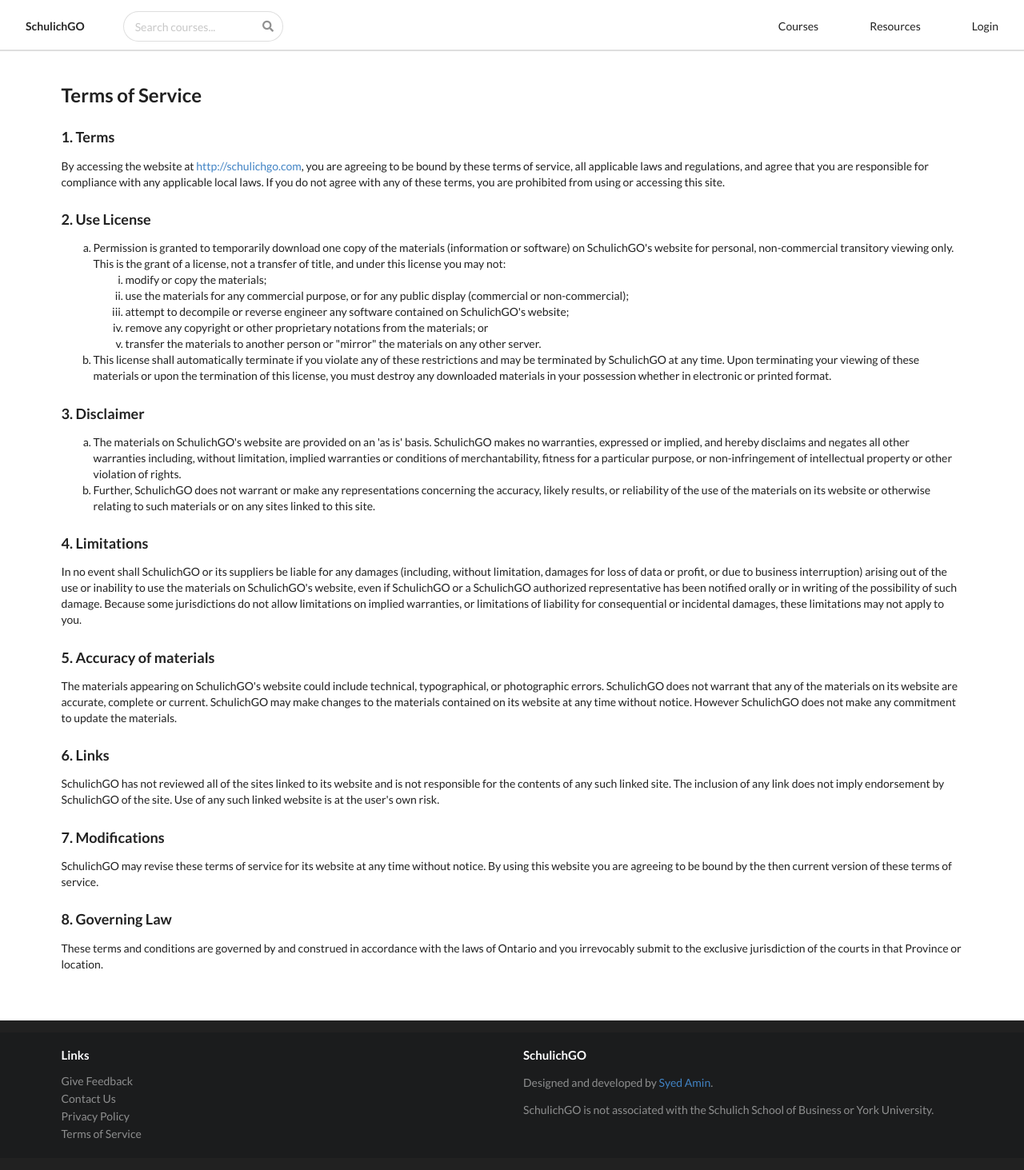
After one commit to syedaminx/schulichgo, a Django app: page /terms-of-service in a window 1280 px wide. The commit adds this page. Shown: the whole page at 80% size. Run offline with Django 3.2, Linux system fonts and the light colour scheme.

Commit message:
created privacy policy, terms of service, and footer

```diff
--- a/core/templates/base.html
+++ b/core/templates/base.html
@@ -11,11 +11,17 @@
     <script src="https://code.jquery.com/jquery-3.4.1.min.js" integrity="sha256-CSXorXvZcTkaix6Yvo6HppcZGetbYMGWSFlBw8HfCJo=" crossorigin="anonymous"></script>
   </head>
   <body>
+    <div class="main">
     {% include './navbar.html' %}
 
     {% block content %}
 
     {% endblock content %}
+    </div>
+
+    <div class="footer">
+    {% include './footer.html' %}
+    </div>
     <script src="https://cdnjs.cloudflare.com/ajax/libs/semantic-ui/2.4.1/semantic.min.js"></script>
   </body>
 </html>
--- /dev/null
+++ b/core/templates/footer.html
@@ -0,0 +1,20 @@
+<div class="ui inverted vertical footer segment">
+  <div class="ui container" style="margin-top: 1vh; margin-bottom: 1vh;">
+    <div class="ui stackable inverted grid">
+      <div class="eight wide column">
+        <h4 class="ui inverted header">Links</h4>
+        <div class="ui inverted link list">
+          <a href="#" class="item">Give Feedback</a>
+          <a href="#" class="item">Contact Us</a>
+          <a href="{% url 'privacy_policy' %}" class="item">Privacy Policy</a>
+          <a href="{% url 'terms' %}" class="item">Terms of Service</a>
+        </div>
+      </div>
+      <div class="eight wide column">
+        <h4 class="ui inverted header">SchulichGO</h4>
+        <p style="color: rgba(255,255,255,.5)">Designed and developed by <a href="https://www.linkedin.com/in/syed-amin" target="_blank">Syed Amin</a>.</p>
+        <p style="color: rgba(255,255,255,.5)">SchulichGO is not associated with the Schulich School of Business or York University.</p>
+      </div>
+    </div>
+  </div>
+</div>
--- a/core/templates/navbar.html
+++ b/core/templates/navbar.html
@@ -10,7 +10,7 @@
     <form method="GET" action="{% url 'search' %}" class="ui search">
       <div class="ui icon input">
         <input class="prompt" type="text" name="q" value="{{ request.GET.get.q }}"placeholder="Search courses...">
-        <i class="search icon" style="cursor: pointer;"></i>
+        <i class="search icon" type="submit"></i>
       </div>
       <!-- <div class="ui icon input">
         <input class="prompt" type="text" name="q" value="{{ request.GET.get.q }}"placeholder="Search courses...">
--- /dev/null
+++ b/core/templates/terms.html
@@ -0,0 +1,43 @@
+{% extends 'base.html' %}
+
+{% block title %}- Terms of Service{% endblock title %}
+
+{% block content %}
+
+<div class="ui container">
+
+  <h2>Terms of Service</h2>
+
+  <h3>1. Terms</h3>
+  <p>By accessing the website at <a href="http://schulichgo.com">http://schulichgo.com</a>, you are agreeing to be bound by these terms of service, all applicable laws and regulations, and agree that you are responsible for compliance with any applicable local laws. If you do not agree with any of these terms, you are prohibited from using or accessing this site.</p>
+  <h3>2. Use License</h3>
+  <ol type="a">
+     <li>Permission is granted to temporarily download one copy of the materials (information or software) on SchulichGO's website for personal, non-commercial transitory viewing only. This is the grant of a license, not a transfer of title, and under this license you may not:
+     <ol type="i">
+         <li>modify or copy the materials;</li>
+         <li>use the materials for any commercial purpose, or for any public display (commercial or non-commercial);</li>
+         <li>attempt to decompile or reverse engineer any software contained on SchulichGO's website;</li>
+         <li>remove any copyright or other proprietary notations from the materials; or</li>
+         <li>transfer the materials to another person or "mirror" the materials on any other server.</li>
+     </ol>
+      </li>
+     <li>This license shall automatically terminate if you violate any of these restrictions and may be terminated by SchulichGO at any time. Upon terminating your viewing of these materials or upon the termination of this license, you must destroy any downloaded materials in your possession whether in electronic or printed format.</li>
+  </ol>
+  <h3>3. Disclaimer</h3>
+  <ol type="a">
+     <li>The materials on SchulichGO's website are provided on an 'as is' basis. SchulichGO makes no warranties, expressed or implied, and hereby disclaims and negates all other warranties including, without limitation, implied warranties or conditions of merchantability, fitness for a particular purpose, or non-infringement of intellectual property or other violation of rights.</li>
+     <li>Further, SchulichGO does not warrant or make any representations concerning the accuracy, likely results, or reliability of the use of the materials on its website or otherwise relating to such materials or on any sites linked to this site.</li>
+  </ol>
+  <h3>4. Limitations</h3>
+  <p>In no event shall SchulichGO or its suppliers be liable for any damages (including, without limitation, damages for loss of data or profit, or due to business interruption) arising out of the use or inability to use the materials on SchulichGO's website, even if SchulichGO or a SchulichGO authorized representative has been notified orally or in writing of the possibility of such damage. Because some jurisdictions do not allow limitations on implied warranties, or limitations of liability for consequential or incidental damages, these limitations may not apply to you.</p>
+  <h3>5. Accuracy of materials</h3>
+  <p>The materials appearing on SchulichGO's website could include technical, typographical, or photographic errors. SchulichGO does not warrant that any of the materials on its website are accurate, complete or current. SchulichGO may make changes to the materials contained on its website at any time without notice. However SchulichGO does not make any commitment to update the materials.</p>
+  <h3>6. Links</h3>
+  <p>SchulichGO has not reviewed all of the sites linked to its website and is not responsible for the contents of any such linked site. The inclusion of any link does not imply endorsement by SchulichGO of the site. Use of any such linked website is at the user's own risk.</p>
+  <h3>7. Modifications</h3>
+  <p>SchulichGO may revise these terms of service for its website at any time without notice. By using this website you are agreeing to be bound by the then current version of these terms of service.</p>
+  <h3>8. Governing Law</h3>
+  <p>These terms and conditions are governed by and construed in accordance with the laws of Ontario and you irrevocably submit to the exclusive jurisdiction of the courts in that Province or location.</p>
+
+</div>
+{% endblock %}
--- a/core/urls.py
+++ b/core/urls.py
@@ -7,5 +7,7 @@
     path('login/', views.login, name='login'),
     path("logout/", auth_views.LogoutView.as_view(), name="logout"),
     path('social-auth', include('social_django.urls', namespace='social')),
-    path('results/', views.search, name='search')
+    path('results/', views.search, name='search'),
+    path('privacy-policy', views.privacy_policy, name='privacy_policy'),
+    path('terms-of-service', views.terms, name='terms')
 ]
--- a/core/views.py
+++ b/core/views.py
@@ -1,16 +1,29 @@
-from django.shortcuts import render
+from django.shortcuts import render, redirect
+from django.http import HttpResponse
 from django.db.models import Q
 from courses.models import Course
+from courses.views import home
 
 def login(request):
     return render(request, "login.html")
 
 def search(request):
     query = request.GET.get('q')
-    results = Course.objects.filter(Q(code__icontains=query) | Q(title__icontains=query))
+
+    if query:
+        results = Course.objects.filter(Q(code__icontains=query) | Q(title__icontains=query))
+    else:
+        return redirect(home)
 
     context = {
-        'results': results
+        'results': results,
+        'query': query
     }
 
     return render(request, "search_result.html", context)
+
+def privacy_policy(request):
+    return render(request, "privacy_policy.html")
+
+def terms(request):
+    return render(request, "terms.html")
--- a/courses/templates/courses/category.html
+++ b/courses/templates/courses/category.html
@@ -5,7 +5,7 @@
 {% block content %}
 
 <div class="ui container">
-  <h2>{{ categories.category }} - {{ categories.category_title }} <Courses></Courses></h2>
+  <h2>{{ categories.category }} - {{ categories.category_title }}</h2>
   <table class="ui selectable celled table">
     <thead>
       <tr>
--- a/courses/templates/courses/course.html
+++ b/courses/templates/courses/course.html
@@ -75,8 +75,6 @@
     </h4>
   </div>
 
-
-
   {% if reviews %}
     {% for review in reviews %}
       {% if review.anonymous == True %}
--- a/static/css/main.css
+++ b/static/css/main.css
@@ -5,3 +5,16 @@
 .ui.container {
   margin-top: 5vh;
 }
+
+.main{min-height:100%;
+      padding-bottom:60px;
+      box-sizing:border-box;}
+.footer {
+  background-color: #212121;
+  position: absolute;
+  /* bottom: 0;  remove this */
+  margin-top: 0vh; /* add this */
+  left: 0;
+  width: 100%;
+  padding: 15px 0;
+}
```
Also changed, not shown: core/templates/privacy_policy.html (added, +21 -0 lines), core/templates/search_result.html (+23 -2 lines).
